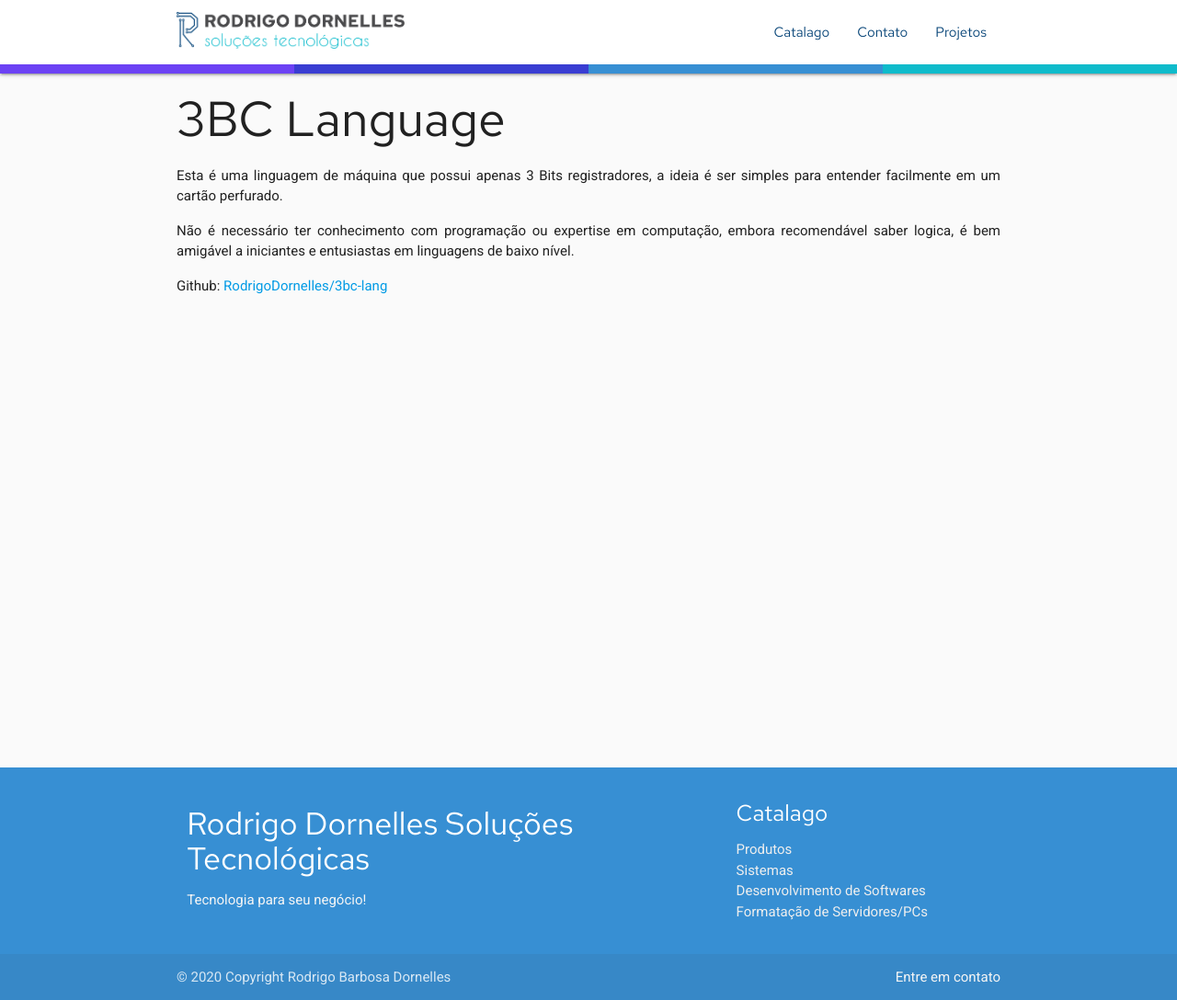
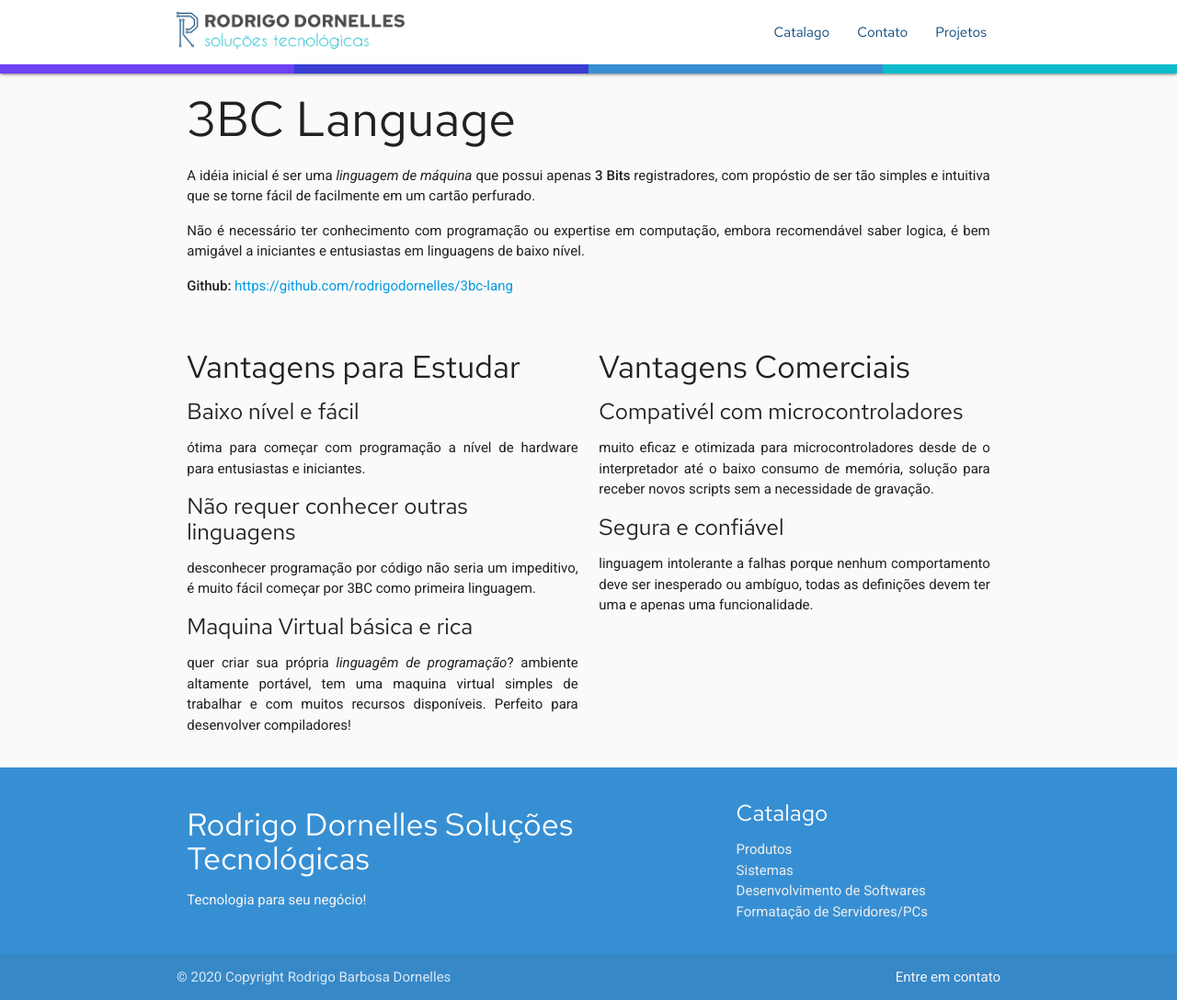
Before and after one commit to rdornelles/rdornelles.github.io, a Jekyll site: the page built from projeto/3bc.md, in a window 1280 px wide and 1088 px high. Shown: the whole window at 92% size. Built offline with Jekyll 4.4.1, drawn with Linux system fonts in a browser that asks for light colours.

Commit message:
description 3bc lang

```diff
--- a/_includes/dependencies.html
+++ b/_includes/dependencies.html
@@ -1,10 +1,10 @@
 <!-- MATERIALIZE CSS -->
-<link rel="stylesheet" href="https://cdnjs.cloudflare.com/ajax/libs/materialize/1.0.0/css/materialize.min.css" media="none" onload="if(media!=='all')media='all'"/>
-<link rel="stylesheet" href="https://fonts.googleapis.com/css2?family=Red+Hat+Text" media="none" onload="if(media!=='all')media='all'"/>
-<link rel="stylesheet" href="https://fonts.googleapis.com/css?family=Roboto" media="none" onload="if(media!=='all')media='all'"/>
-<link rel="stylesheet" href="https://fonts.googleapis.com/icon?family=Material+Icons" media="none" onload="if(media!=='all')media='all'"/>
+<link rel="stylesheet" href="https://cdnjs.cloudflare.com/ajax/libs/materialize/1.0.0/css/materialize.min.css"/>
+<link rel="stylesheet" href="https://fonts.googleapis.com/css2?family=Red+Hat+Text"/>
+<link rel="stylesheet" href="https://fonts.googleapis.com/css?family=Roboto:400,100,100italic,300,300italic,400italic,500,500italic,700,700italic,900italic,900"/>
+<link rel="stylesheet" href="https://fonts.googleapis.com/icon?family=Material+Icons"/>
 <script src="https://cdnjs.cloudflare.com/ajax/libs/materialize/1.0.0/js/materialize.min.js" defer="1"></script>
 
 <!-- CUSTOM CSS -->
-<link rel="stylesheet" href="/assets/styles.css" media="none" onload="if(media!=='all')media='all'"/>
+<link rel="stylesheet" href="/assets/styles.css"/>
 <script src="/assets/scripts.js" defer="1"></script>
--- a/projeto/3bc.md
+++ b/projeto/3bc.md
@@ -7,9 +7,43 @@ description: >-
     Ambiente de uma linguagem de maquina simples, com intuito de facilitar o entendimento em cartões perfurados.
 ---
 
+<section class="row">
+<div class="col 12" markdown="1">
+
 ## 3BC Language ##
-Esta é uma linguagem de máquina que possui apenas **3 Bits** registradores, a ideia é ser simples para entender facilmente em um cartão perfurado.
+A idéia inicial é ser uma _linguagem de máquina_ que possui apenas **3 Bits** registradores, com propóstio de ser tão simples e intuitiva que se torne fácil de  facilmente em um cartão perfurado.
 
 Não é necessário ter conhecimento com programação ou expertise em computação, embora recomendável saber logica, é bem amigável a iniciantes e entusiastas em linguagens de baixo nível.
 
-* **Github:** [RodrigoDornelles/3bc-lang](https://github.com/rodrigodornelles/3bc-lang)
+* **Github:** <https://github.com/rodrigodornelles/3bc-lang>
+
+</div>
+</section>
+
+<section class="row">
+<div class="col m6" markdown="1">
+
+#### Vantagens para Estudar ####
+
+##### Baixo nível e fácil #####
+ótima para começar com programação a nível de hardware para entusiastas e iniciantes.
+
+##### Não requer conhecer outras linguagens #####
+desconhecer programação por código não seria um impeditivo, é muito fácil começar por 3BC como primeira linguagem.
+
+##### Maquina Virtual básica e rica #####
+quer criar sua própria _linguagêm de programação_? ambiente altamente portável, tem uma maquina virtual simples de trabalhar e com muitos recursos disponíveis. Perfeito para desenvolver compiladores!
+
+</div>
+<div class="col m6" markdown="1">
+
+#### Vantagens Comerciais ####
+
+##### Compativél com microcontroladores #####
+muito eficaz e otimizada para microcontroladores desde de o interpretador até o baixo consumo de memória, solução para receber novos scripts sem a necessidade de gravação.
+
+##### Segura e confiável #####
+linguagem intolerante a falhas porque nenhum comportamento deve ser inesperado ou ambíguo, todas as definições devem ter uma e apenas uma funcionalidade.
+
+</div>
+</section>
```
